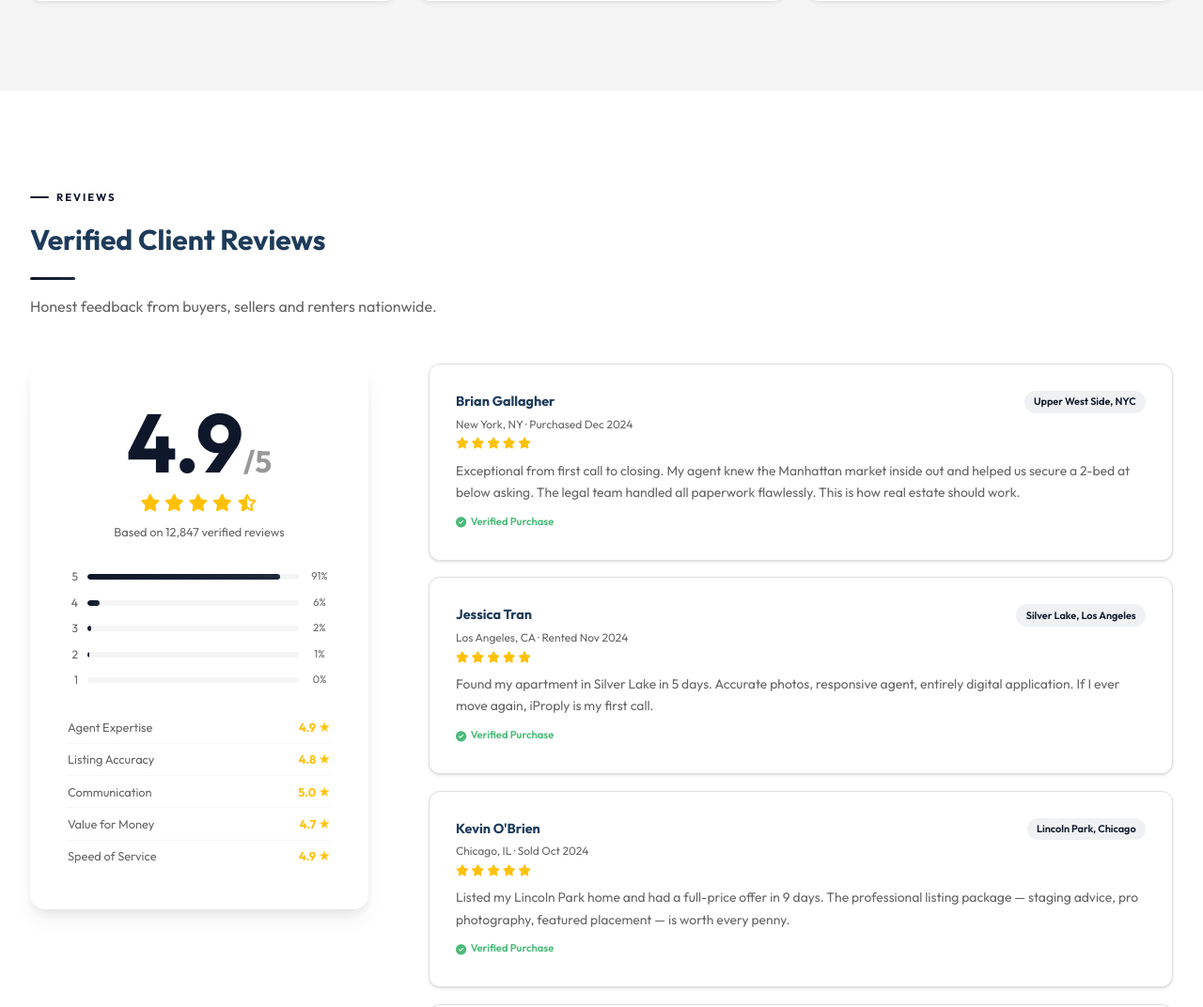
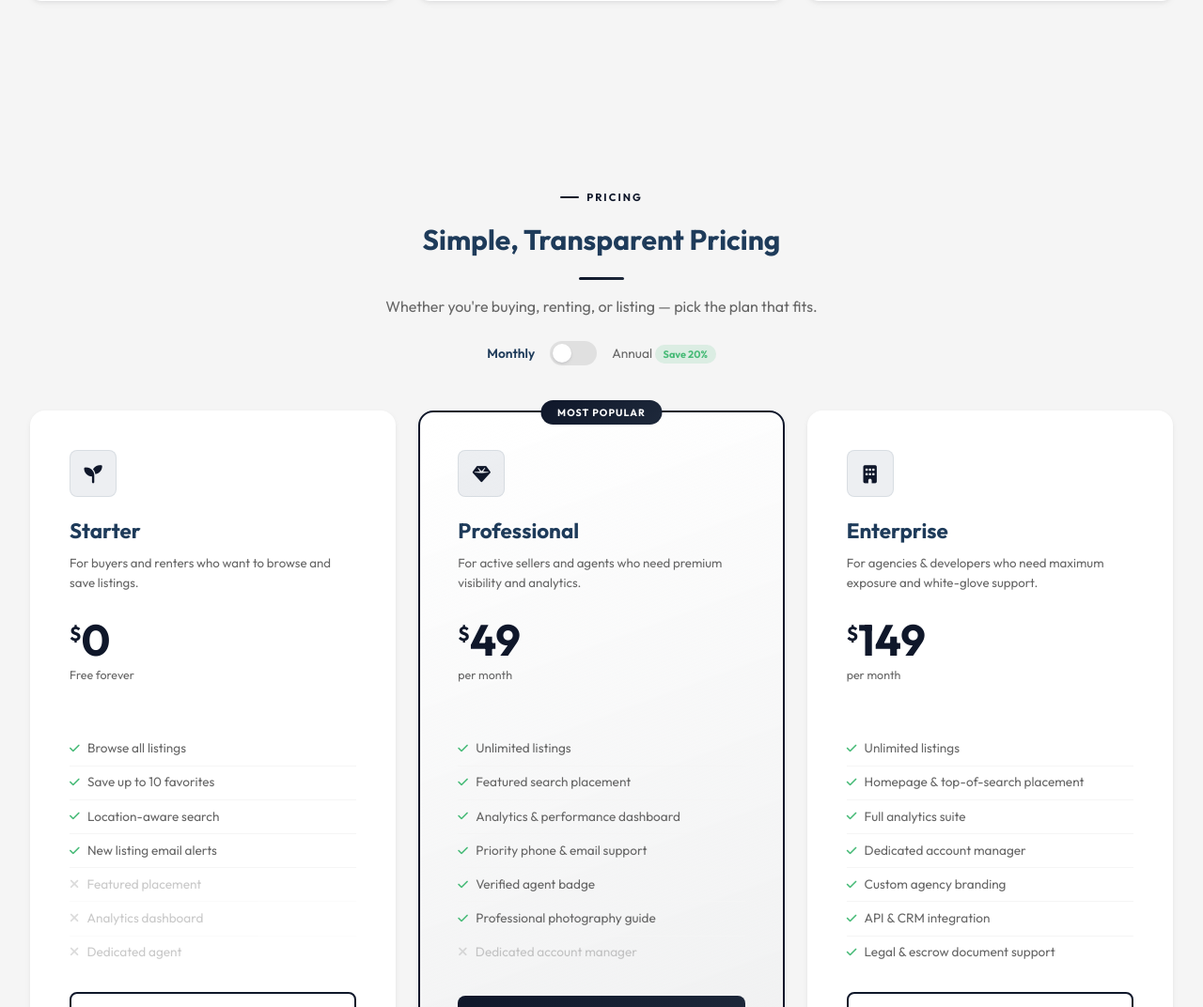
Before and after one commit to raufokz/iproply, a PHP site: page /iproply/ in a window 1280 px wide. Shown: the part 5428-6500 px from the top of the page at 94% size. Run offline with PHP 8.4, Linux system fonts and the light colour scheme; data comes from the database, SQL or seed files in the repository; data that the repository does not hold is empty.

Commit message:
`Removed reviews and ratings section`

```diff
--- a/index.php
+++ b/index.php
@@ -405,74 +405,8 @@ include 'partials/header.php';
     </div>
 </section>
 
-<!-- =====================================================
-     REVIEWS & RATINGS
-     ===================================================== -->
-<section class="section" id="reviews">
-    <div class="container">
-        <div style="margin-bottom:3rem">
-            <div class="section-eyebrow">Reviews</div>
-            <h2 class="section-title">Verified Client Reviews</h2>
-            <div class="section-divider"></div>
-            <p class="section-subtitle">Honest feedback from buyers, sellers and renters nationwide.</p>
-        </div>
 
-        <div class="reviews-layout">
-            <!-- Summary card -->
-            <div class="reviews-summary reveal">
-                <div class="rscore">4.9<span class="rscore-denom">/5</span></div>
-                <div class="rstar-row">
-                    <i class="fas fa-star"></i><i class="fas fa-star"></i><i class="fas fa-star"></i>
-                    <i class="fas fa-star"></i><i class="fas fa-star-half-alt"></i>
-                </div>
-                <div class="rtotal">Based on 12,847 verified reviews</div>
-                <?php foreach([[5,91],[4,6],[3,2],[2,1],[1,0]] as [$s,$p]): ?>
-                <div class="rbar-row">
-                    <span class="rbar-lbl"><?php echo $s; ?></span>
-                    <div class="rbar-bg"><div class="rbar-fill" style="width:<?php echo $p; ?>%"></div></div>
-                    <span class="rbar-pct"><?php echo $p; ?>%</span>
-                </div>
-                <?php endforeach; ?>
-                <div style="margin-top:1.5rem">
-                    <?php foreach([['Agent Expertise','4.9'],['Listing Accuracy','4.8'],['Communication','5.0'],['Value for Money','4.7'],['Speed of Service','4.9']] as [$cat,$score]): ?>
-                    <div class="rcat-row"><span><?php echo $cat; ?></span><span><?php echo $score; ?> ★</span></div>
-                    <?php endforeach; ?>
-                </div>
-            </div>
 
-            <!-- Review list -->
-            <div>
-                <?php
-                $reviews=[
-                    ['Brian Gallagher','New York, NY · Purchased Dec 2024','Exceptional from first call to closing. My agent knew the Manhattan market inside out and helped us secure a 2-bed at below asking. The legal team handled all paperwork flawlessly. This is how real estate should work.',5,'Upper West Side, NYC'],
-                    ['Jessica Tran','Los Angeles, CA · Rented Nov 2024','Found my apartment in Silver Lake in 5 days. Accurate photos, responsive agent, entirely digital application. If I ever move again, iProply is my first call.',5,'Silver Lake, Los Angeles'],
-                    ['Kevin O\'Brien','Chicago, IL · Sold Oct 2024','Listed my Lincoln Park home and had a full-price offer in 9 days. The professional listing package — staging advice, pro photography, featured placement — is worth every penny.',5,'Lincoln Park, Chicago'],
-                    ['Angela Morris','Miami, FL · Purchased Sep 2024','The neighborhood scoring and school district data helped us narrow 200 listings to 12 worth visiting. Our agent walked us through each one honestly, including the downsides. Four stars because the mobile app needs polish.',4,'Coral Gables, Miami'],
-                ];
-                foreach($reviews as [$name,$meta,$text,$stars,$prop]):
-                ?>
-                <div class="rcard reveal">
-                    <div class="rcard-top">
-                        <div>
-                            <div class="rcard-name"><?php echo $name; ?></div>
-                            <div class="rcard-meta"><?php echo $meta; ?></div>
-                            <div class="rcard-stars">
-                                <?php for($s=0;$s<5;$s++): ?><i class="fas fa-star<?php echo $s<$stars?'':'-o'; ?>"></i><?php endfor; ?>
-                            </div>
-                        </div>
-                        <div class="rcard-prop"><?php echo $prop; ?></div>
-                    </div>
-                    <p class="rcard-text"><?php echo htmlspecialchars($text); ?></p>
-                    <div class="rcard-verified"><i class="fas fa-check-circle"></i> Verified Purchase</div>
-                </div>
-                <?php endforeach; ?>
-                <div style="text-align:center;margin-top:1.5rem">
-                    <a href="reviews.php" class="btn-ghost-primary">Read All 12,847 Reviews <i class="fas fa-arrow-right"></i></a>
-                </div>
-            </div>
-        </div>
-    </div>
-</section>
 
 <!-- =====================================================
      PRICING
```
